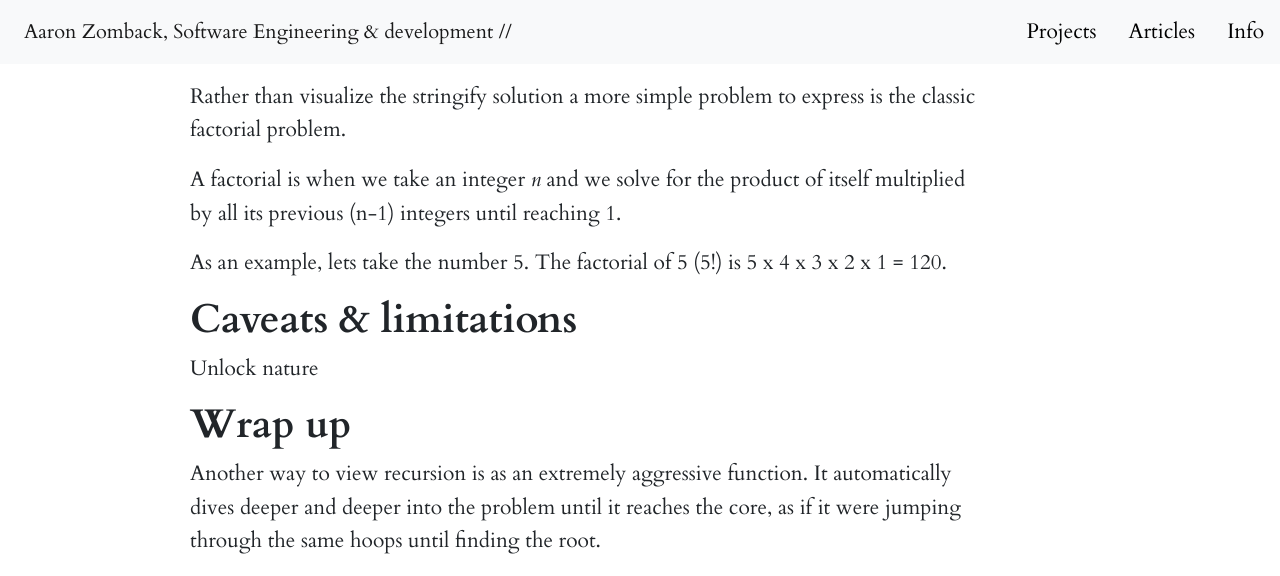
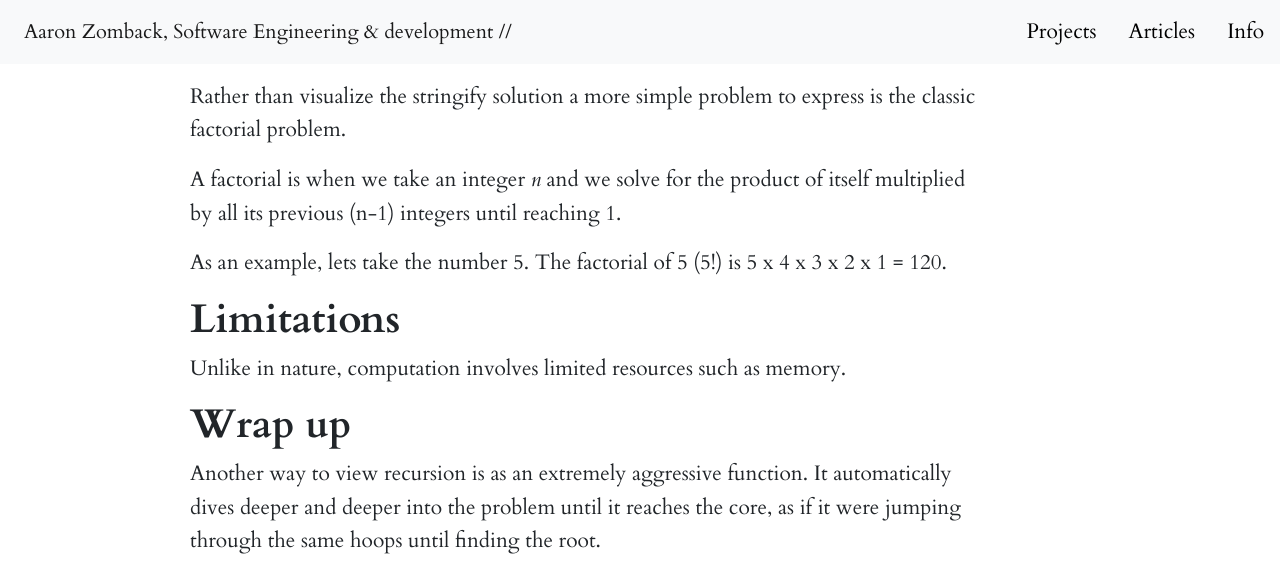
Before and after one commit to aaronzomback/design-portfolio, a Jekyll site: the page built from _posts/2021-04-30-what-is-recursion?.markdown, in a window 1280 px wide and 900 px high, scrolled down 2350 px, cut to the strip 0-576 px from the top of the window. Built offline with Jekyll 4.4.1, drawn with Linux system fonts in a browser that asks for light colours; nearby versions of some CDN libraries.

Commit message:
Updated What Is Recursion?

```diff
--- a/_posts/2021-04-30-what-is-recursion?.markdown
+++ b/_posts/2021-04-30-what-is-recursion?.markdown
@@ -38,9 +38,9 @@
 
 As an example, lets take the number 5. The factorial of 5 (5!) is 5 x 4 x 3 x 2 x 1 = 120.
 
-## Caveats & limitations
+## Limitations
 
-Unlock nature
+Unlike in nature, computation involves limited resources such as memory.
 
 ## Wrap up
 
```
